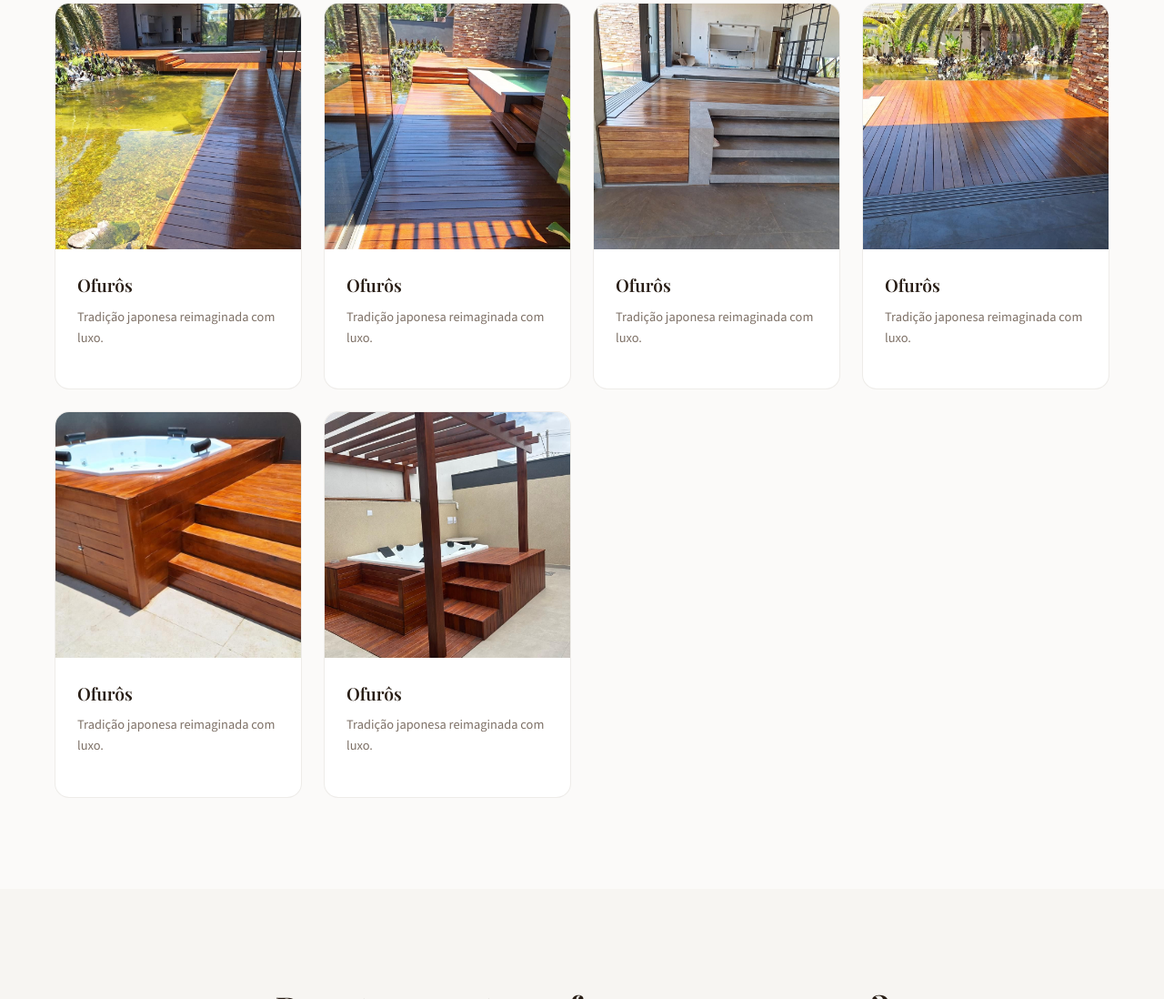
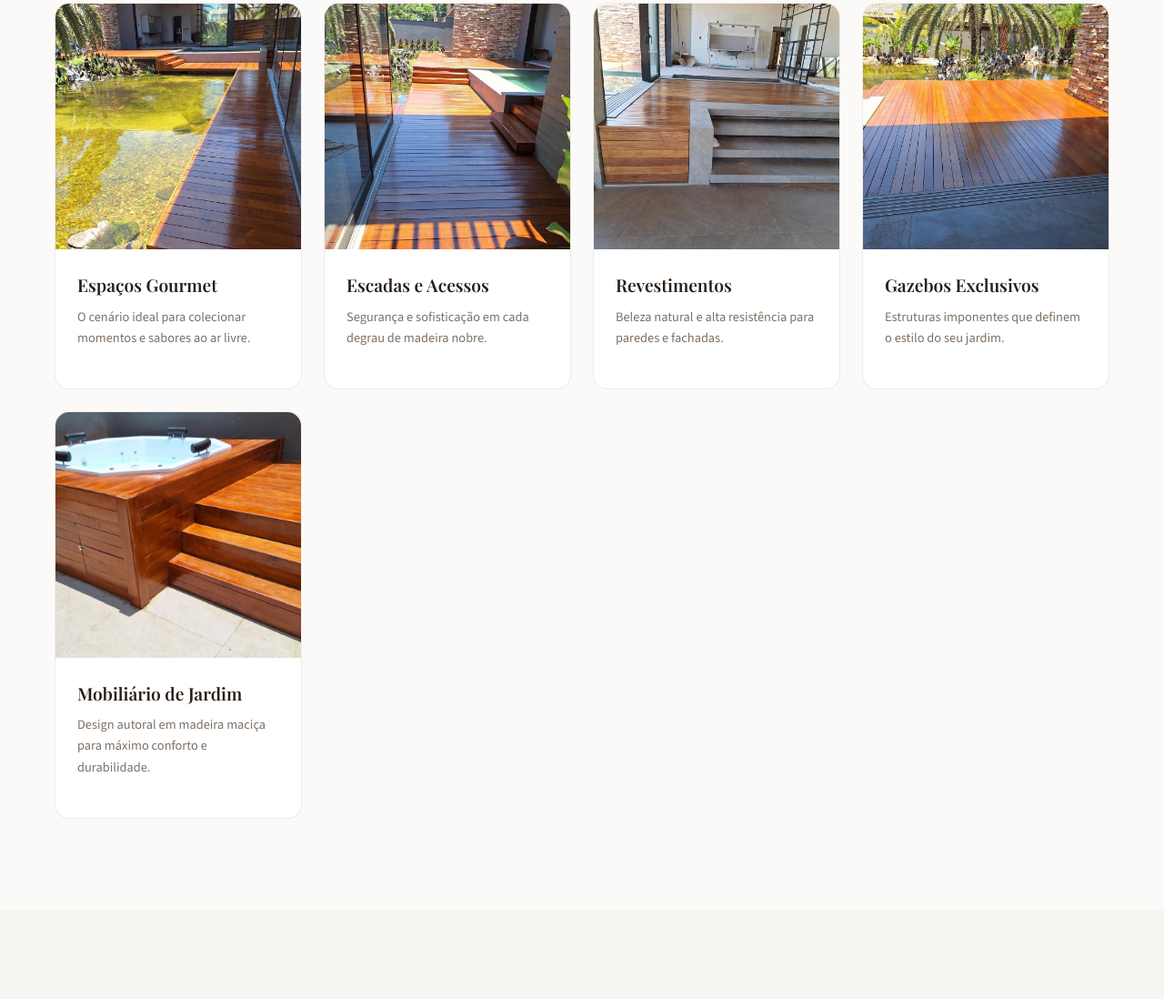
Before and after one commit to gideaodsantos-Senai/pergolato, a plain HTML site: page index.html in a window 1280 px wide. Shown: the part 2263-3361 px from the top of the page at 91% size. Drawn offline with nearby package versions, Linux system fonts and the light colour scheme.

Commit message:
Adição de descrições

```diff
--- a/index.html
+++ b/index.html
@@ -158,45 +158,38 @@
                         </div>
                     </div>
                     <div class="product-card">
-                        <div class="product-image"><img src="assets/img/deck5.jpg" alt="Ofurôs"></div>
+                        <div class="product-image"><img src="assets/img/deck5.jpg" alt="Espaços Gourmet"></div>
                         <div class="product-content">
-                            <h3>Ofurôs</h3>
-                            <p>Tradição japonesa reimaginada com luxo.</p>
+                            <h3>Espaços Gourmet</h3>
+                            <p>O cenário ideal para colecionar momentos e sabores ao ar livre.</p>
                         </div>
                     </div>
                     <div class="product-card">
-                        <div class="product-image"><img src="assets/img/deck6.jpg" alt="Ofurôs"></div>
+                        <div class="product-image"><img src="assets/img/deck6.jpg" alt="Escadas e Acessos"></div>
                         <div class="product-content">
-                            <h3>Ofurôs</h3>
-                            <p>Tradição japonesa reimaginada com luxo.</p>
+                            <h3>Escadas e Acessos</h3>
+                            <p>Segurança e sofisticação em cada degrau de madeira nobre.</p>
                         </div>
                     </div>
                     <div class="product-card">
-                        <div class="product-image"><img src="assets/img/deck7.jpg" alt="Ofurôs"></div>
+                        <div class="product-image"><img src="assets/img/deck7.jpg" alt="Revestimentos"></div>
                         <div class="product-content">
-                            <h3>Ofurôs</h3>
-                            <p>Tradição japonesa reimaginada com luxo.</p>
+                            <h3>Revestimentos</h3>
+                            <p>Beleza natural e alta resistência para paredes e fachadas.</p>
                         </div>
                     </div>
                     <div class="product-card">
-                        <div class="product-image"><img src="assets/img/deck8.jpg" alt="Ofurôs"></div>
+                        <div class="product-image"><img src="assets/img/deck8.jpg" alt="Gazebos"></div>
                         <div class="product-content">
-                            <h3>Ofurôs</h3>
-                            <p>Tradição japonesa reimaginada com luxo.</p>
+                            <h3>Gazebos Exclusivos</h3>
+                            <p>Estruturas imponentes que definem o estilo do seu jardim.</p>
                         </div>
                     </div>
                     <div class="product-card">
-                        <div class="product-image"><img src="assets/img/deck9.jpg" alt="Ofurôs"></div>
+                        <div class="product-image"><img src="assets/img/deck9.jpg" alt="Mobiliário"></div>
                         <div class="product-content">
-                            <h3>Ofurôs</h3>
-                            <p>Tradição japonesa reimaginada com luxo.</p>
-                        </div>
-                    </div>
-                    <div class="product-card">
-                        <div class="product-image"><img src="assets/img/deck10.jpg" alt="Ofurôs"></div>
-                        <div class="product-content">
-                            <h3>Ofurôs</h3>
-                            <p>Tradição japonesa reimaginada com luxo.</p>
+                            <h3>Mobiliário de Jardim</h3>
+                            <p>Design autoral em madeira maciça para máximo conforto e durabilidade.</p>
                         </div>
                     </div>
                 </div>
```
